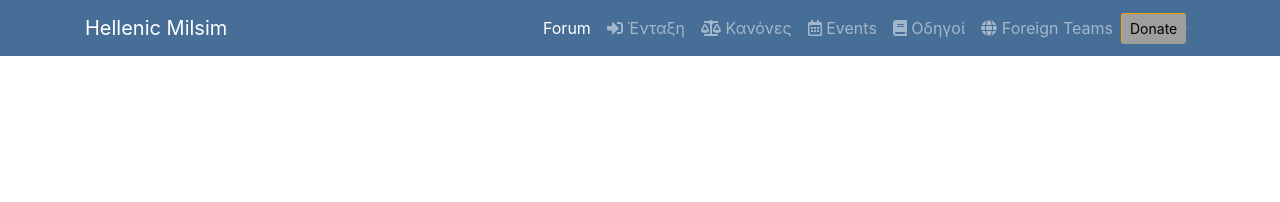
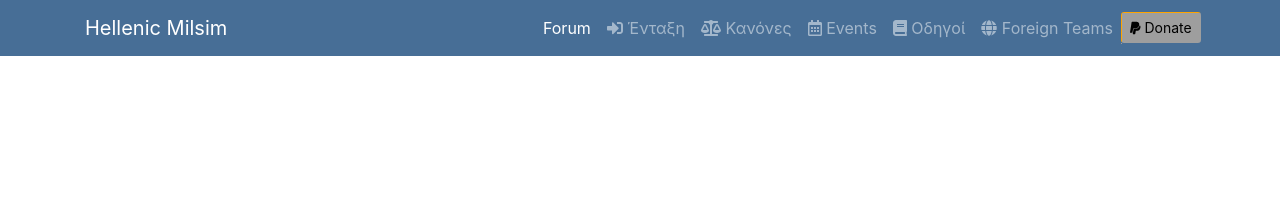
Before and after one commit to HellenicMilsim/web-common, a Jekyll site: the page built from nav.md, in a window 1280 px wide. Shown: the top 202 px of the page. Built offline with Jekyll 4.4.1, drawn with Linux system fonts in a browser that asks for light colours; nearby versions of some CDN libraries; grey boxes are pictures that could not be loaded.

Commit message:
add fa brands

```diff
--- a/_layouts/simple.nav.html
+++ b/_layouts/simple.nav.html
@@ -29,6 +29,7 @@
 </body>
 <script src="https://maxcdn.bootstrapcdn.com/bootstrap/4.0.0/js/bootstrap.min.js" integrity="sha384-JZR6Spejh4U02d8jOt6vLEHfe/JQGiRRSQQxSfFWpi1MquVdAyjUar5+76PVCmYl" crossorigin="anonymous"></script>
 <script defer src="https://use.fontawesome.com/releases/v5.0.8/js/solid.js" integrity="sha384-+Ga2s7YBbhOD6nie0DzrZpJes+b2K1xkpKxTFFcx59QmVPaSA8c7pycsNaFwUK6l" crossorigin="anonymous"></script>
-    <script defer src="https://use.fontawesome.com/releases/v5.0.8/js/regular.js" integrity="sha384-t7yHmUlwFrLxHXNLstawVRBMeSLcXTbQ5hsd0ifzwGtN7ZF7RZ8ppM7Ldinuoiif" crossorigin="anonymous"></script>
-    <script defer src="https://use.fontawesome.com/releases/v5.0.8/js/fontawesome.js" integrity="sha384-7ox8Q2yzO/uWircfojVuCQOZl+ZZBg2D2J5nkpLqzH1HY0C1dHlTKIbpRz/LG23c" crossorigin="anonymous"></script>
+<script defer src="https://use.fontawesome.com/releases/v5.0.8/js/regular.js" integrity="sha384-t7yHmUlwFrLxHXNLstawVRBMeSLcXTbQ5hsd0ifzwGtN7ZF7RZ8ppM7Ldinuoiif" crossorigin="anonymous"></script>
+<script defer src="https://use.fontawesome.com/releases/v5.0.8/js/brands.js" integrity="sha384-sCI3dTBIJuqT6AwL++zH7qL8ZdKaHpxU43dDt9SyOzimtQ9eyRhkG3B7KMl6AO19" crossorigin="anonymous"></script>
+<script defer src="https://use.fontawesome.com/releases/v5.0.8/js/fontawesome.js" integrity="sha384-7ox8Q2yzO/uWircfojVuCQOZl+ZZBg2D2J5nkpLqzH1HY0C1dHlTKIbpRz/LG23c" crossorigin="anonymous"></script>
 </html>
```
